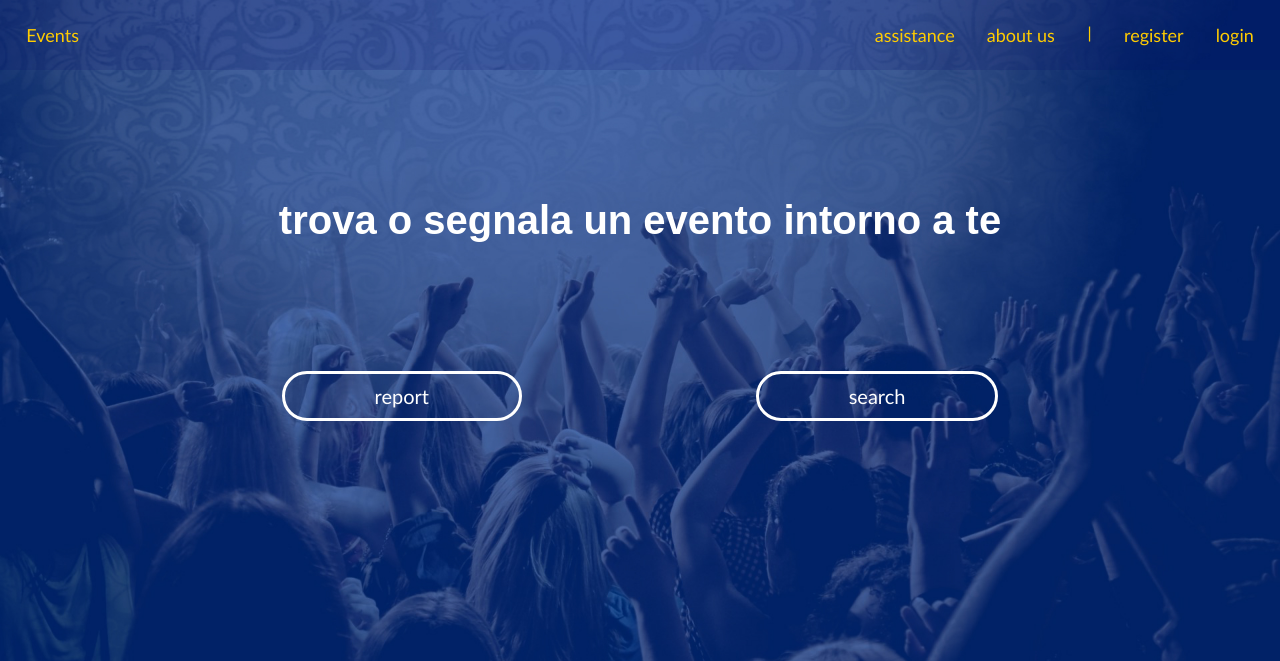
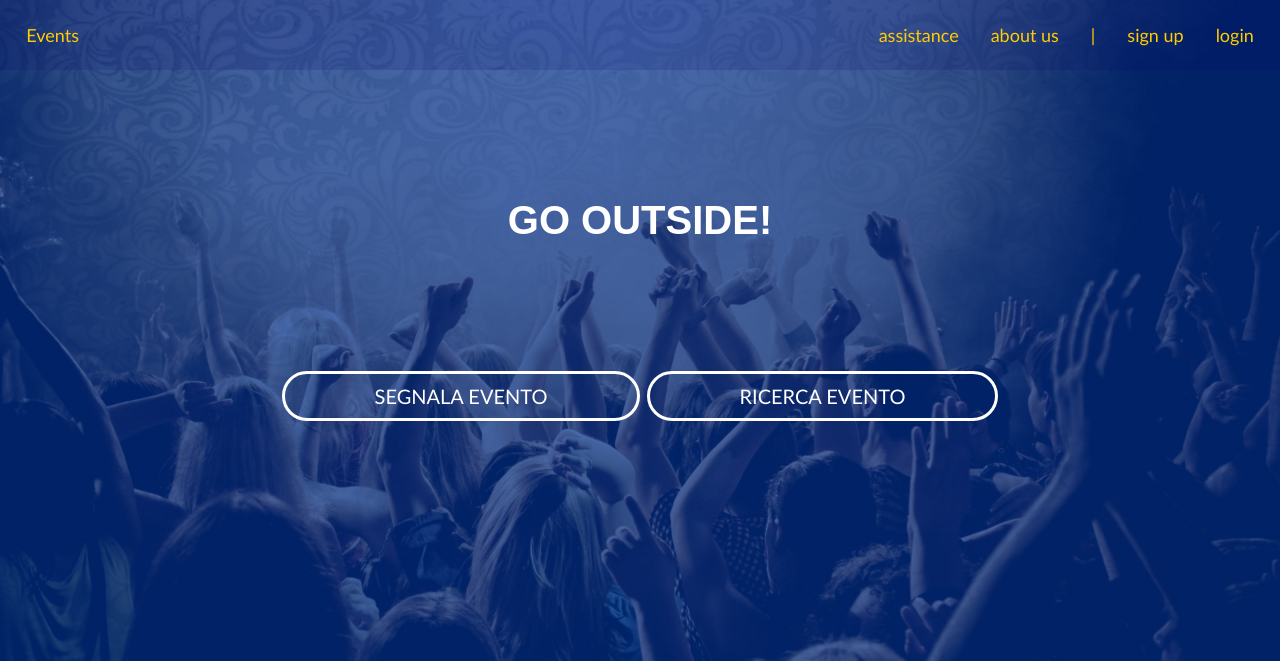
Before and after one commit to AndreaRusconi/PSAW, a PHP site: page /Homepage.html in a window 1280 px wide. Shown: the top 661 px of the page. Run offline with PHP 8.4, Linux system fonts and the light colour scheme.

Commit message:
ultime modifiche

```diff
--- a/Homepage.css
+++ b/Homepage.css
@@ -32,9 +32,9 @@ h1{
     color: rgb(255,204,0);
     text-align: center;
     padding: 14px 16px;
-    font-size: 15px;
+    font-size: 18px;
     text-decoration: none;
-    font-family: Verdana;
+    font-family: Trebuchet MS;
 }
 
 .events a {
--- a/Homepage.html
+++ b/Homepage.html
@@ -8,21 +8,18 @@
 
     <ul id="menu">
     <li class="other"><a href="#">login</a></li>
-    <li class="other"><a href="#">register</a></li>
+    <li class="other"><a href="#">sign up</a></li>
     <li class="bar"><a>|</a></li>
     <li class="other"><a href="#">about us</a></li>
     <li class="other"><a href="#">assistance</a></li>
-    <li class="events"><a href="#">Events</a></li>
+    <li class="events"><a href="Homepage.html">Events</a></li>
     </ul>
 
-    <h1>
-    trova o segnala un evento intorno a te
-
-    </h1>
+    <h1>GO OUTSIDE!</h1>
 
     <ul id="scelta">
-        <li class="report"><a href="#">report</a></li>
-        <li class="search"><a href="#">search</a></li>
+        <li class="report"><a href="#">SEGNALA EVENTO</a></li>
+        <li class="search"><a href="#">RICERCA EVENTO</a></li>
     </ul>
 
 
```
